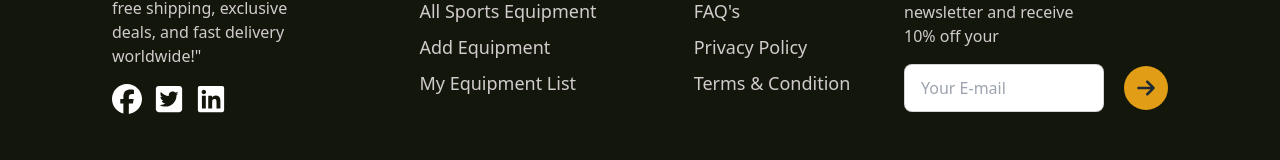
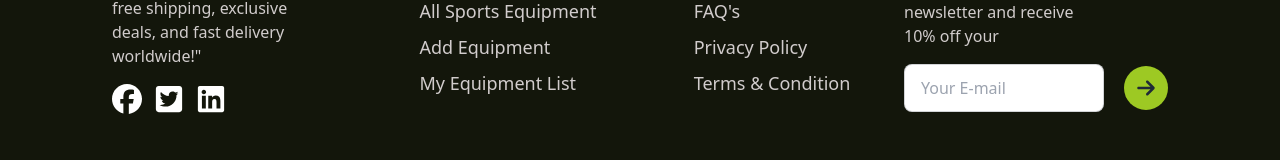
Before and after one commit to azmiruddin-143/Sports-Sphere-Front-End, a React (Vite) app: page /login in a window 1280 px wide. Shown: the part 919-1079 px from the top of the page. Built offline with nearby package versions, Linux system fonts and the light colour scheme; no server answers.

Commit message:
footer part complete

```diff
--- a/src/Componenets/HomePages/Footer.jsx
+++ b/src/Componenets/HomePages/Footer.jsx
@@ -52,7 +52,7 @@ const Footer = () => {
                         <div className='flex gap-5 items-center'>
                             <input type="email" placeholder="Your E-mail" name='email' className="input input-bordered w-[100%]" required />
                             <div >
-                                <button className='bg-[#e09d15] flex justify-center px-3 py-3 rounded-full'> <FaArrowRight size={20} /></button>
+                                <button className='bg-[#9dc923] flex justify-center px-3 py-3 rounded-full'> <FaArrowRight size={20} /></button>
                             </div>
                         </div>
 
```
